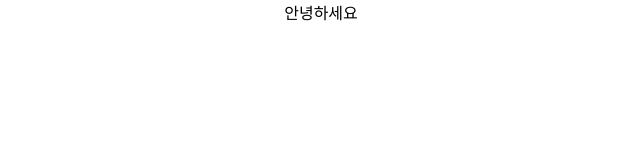
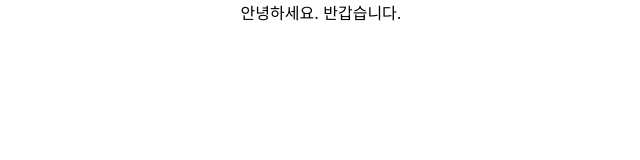
Before and after one commit to whddnjs1715/CreateWebsite, a React (Create React App) app: page / in a window 1280 px wide. Shown: the top 160 px of the page, without its empty margins (319-959 px from the left). Built offline with nearby package versions, Linux system fonts and the light colour scheme.

Commit message:
First commit

```diff
--- a/src/App.js
+++ b/src/App.js
@@ -3,7 +3,7 @@ import './App.css';
 function App() {
   return (
     <div className="App">
-      안녕하세요
+      안녕하세요. 반갑습니다.
     </div>
   );
 }
```
